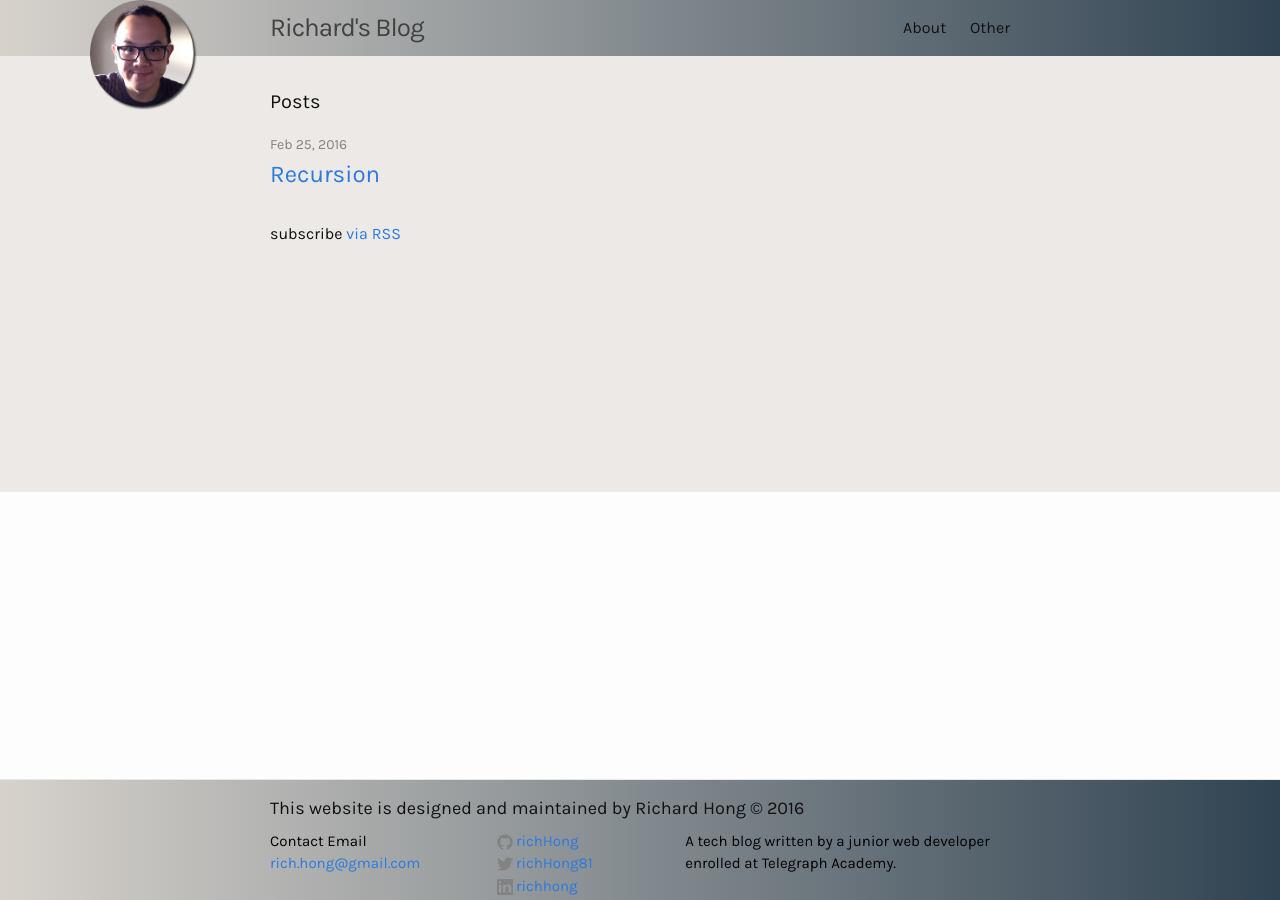
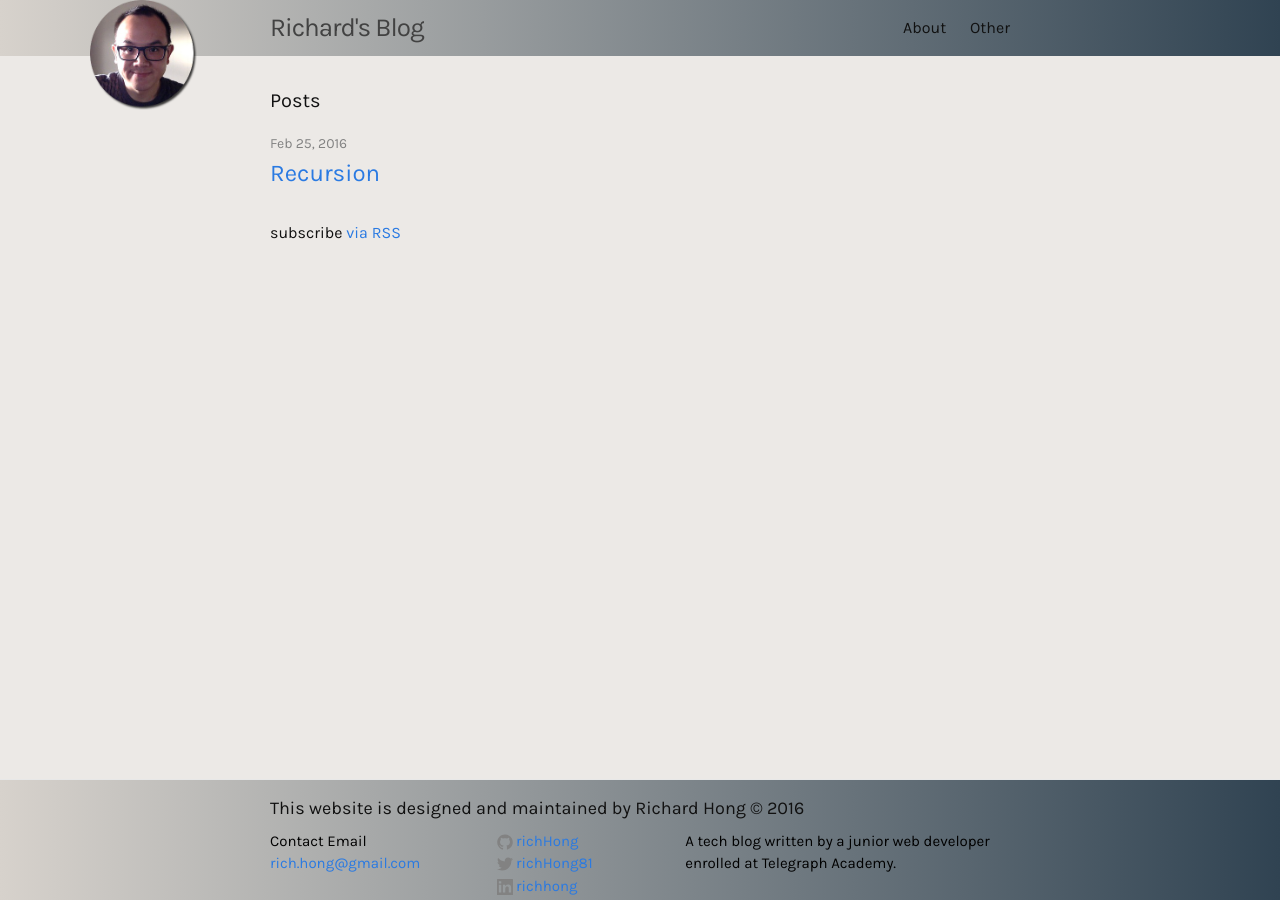
Before and after one commit to richHong/richHong.github.io, a Jekyll site: the page built from index.html, in a window 1280 px wide. Built offline with Jekyll 4.4.1, drawn with Linux system fonts in a browser that asks for light colours.

Commit message:
content div editing

```diff
--- a/_sass/_layout.scss
+++ b/_sass/_layout.scss
@@ -179,6 +179,7 @@
     height:110px;
     position:absolute;
     left: 7%;
+    z-index:2;
 }
 
 /**
@@ -186,9 +187,12 @@
  */
 .page-content {
     padding: $spacing-unit 0;
-    height: 375px;
+    width: 100%;
+    bottom: 90px;
+    top: 56px;
     overflow:auto;
     background-color:#ECE9E6;
+    position:absolute
 
 }
 
```
